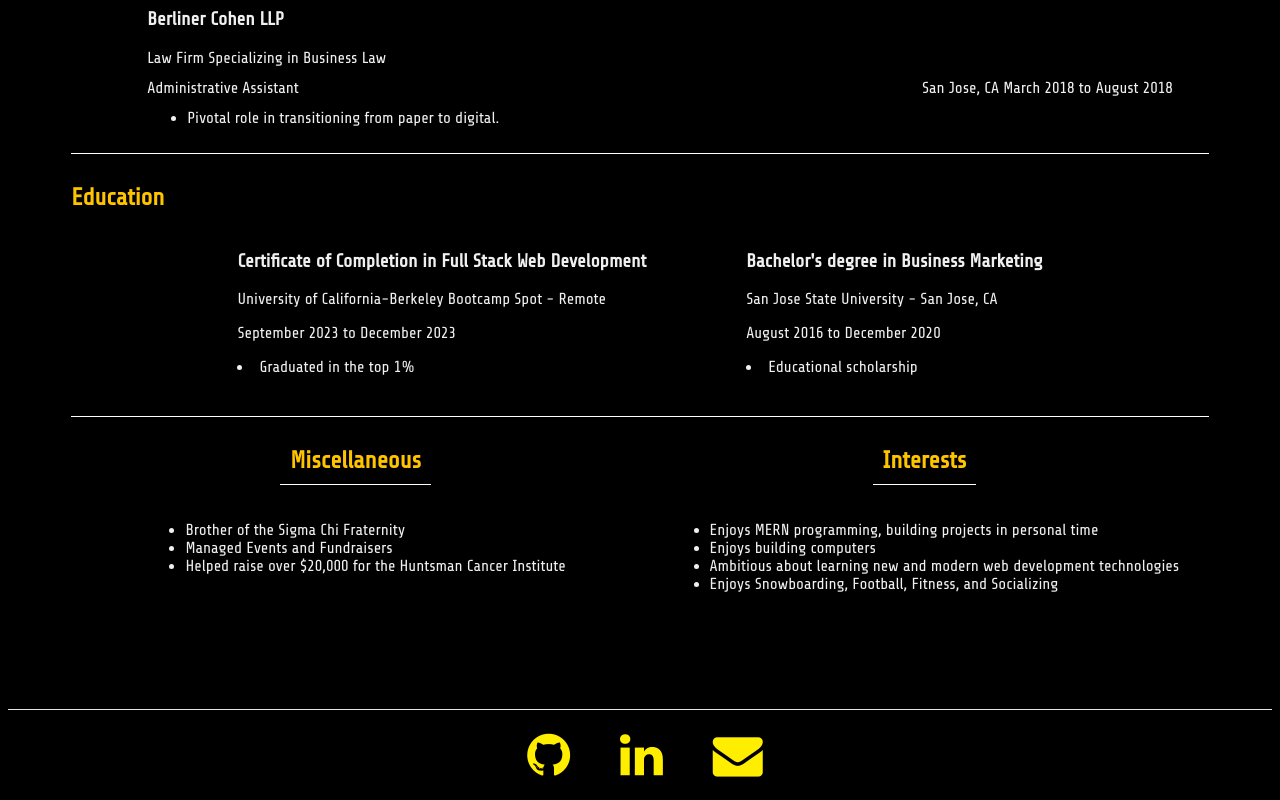
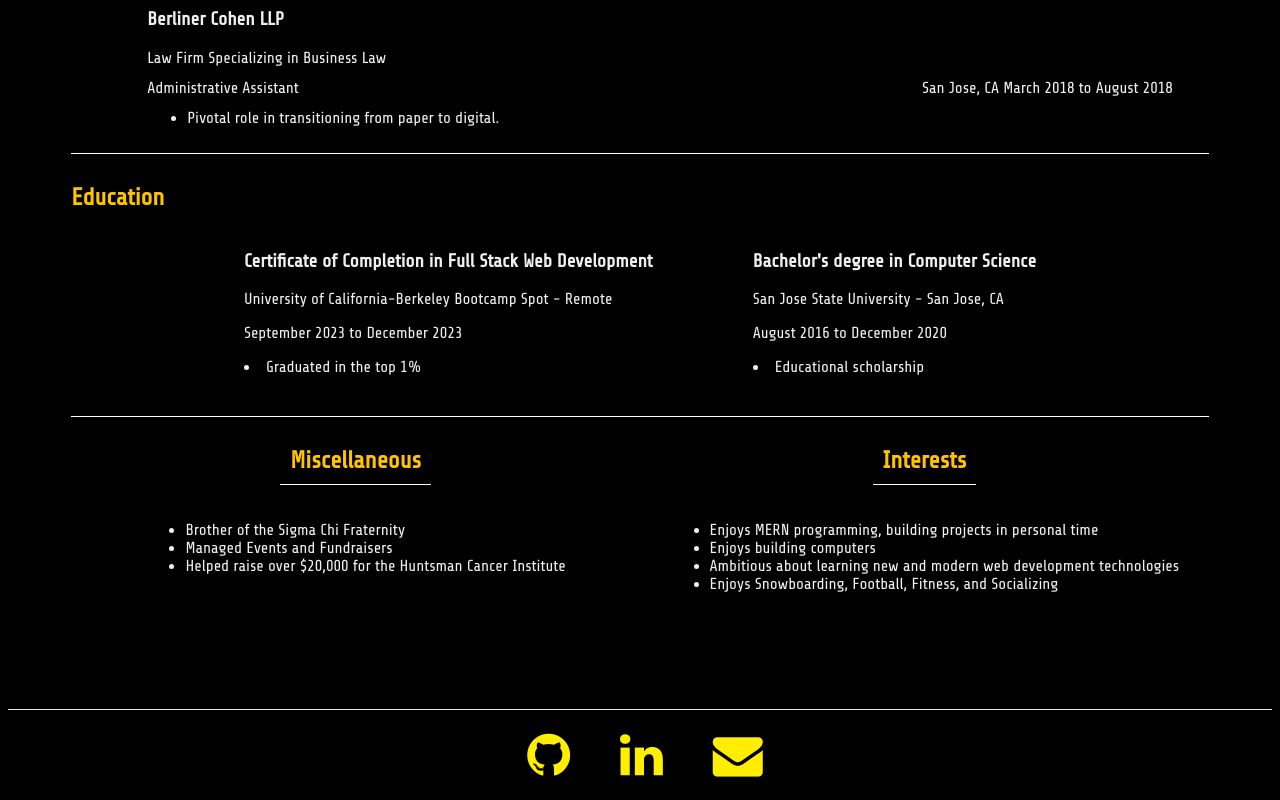
Before and after one commit to Migsrkrd/Web-Portfolio, a React (Vite) app: page /resume in a window 1280 px wide. Shown: the part 1939-2739 px from the top of the page. Built offline with nearby package versions, Linux system fonts and the light colour scheme.

Commit message:
updated resume

```diff
--- a/src/pages/resume.jsx
+++ b/src/pages/resume.jsx
@@ -295,7 +295,7 @@ export default function ResumePage() {
               <li>Graduated in the top 1%</li>
             </div>
             <div style={styles.edItem}>
-              <h3>Bachelor's degree in Business Marketing</h3>
+              <h3>Bachelor's degree in Computer Science</h3>
               <p>San Jose State University - San Jose, CA</p>
               <p>August 2016 to December 2020</p>
               <li>Educational scholarship</li>
```
